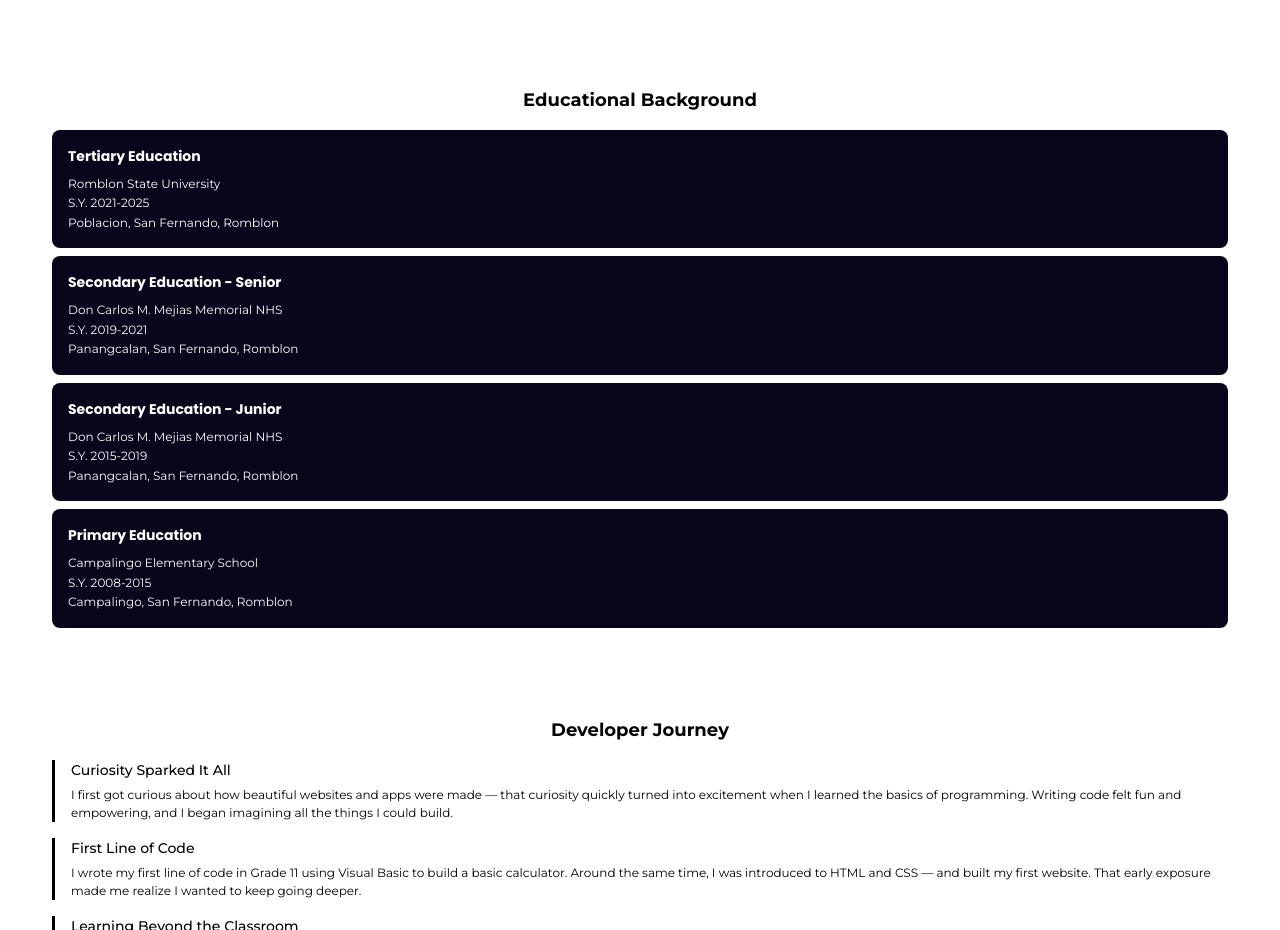
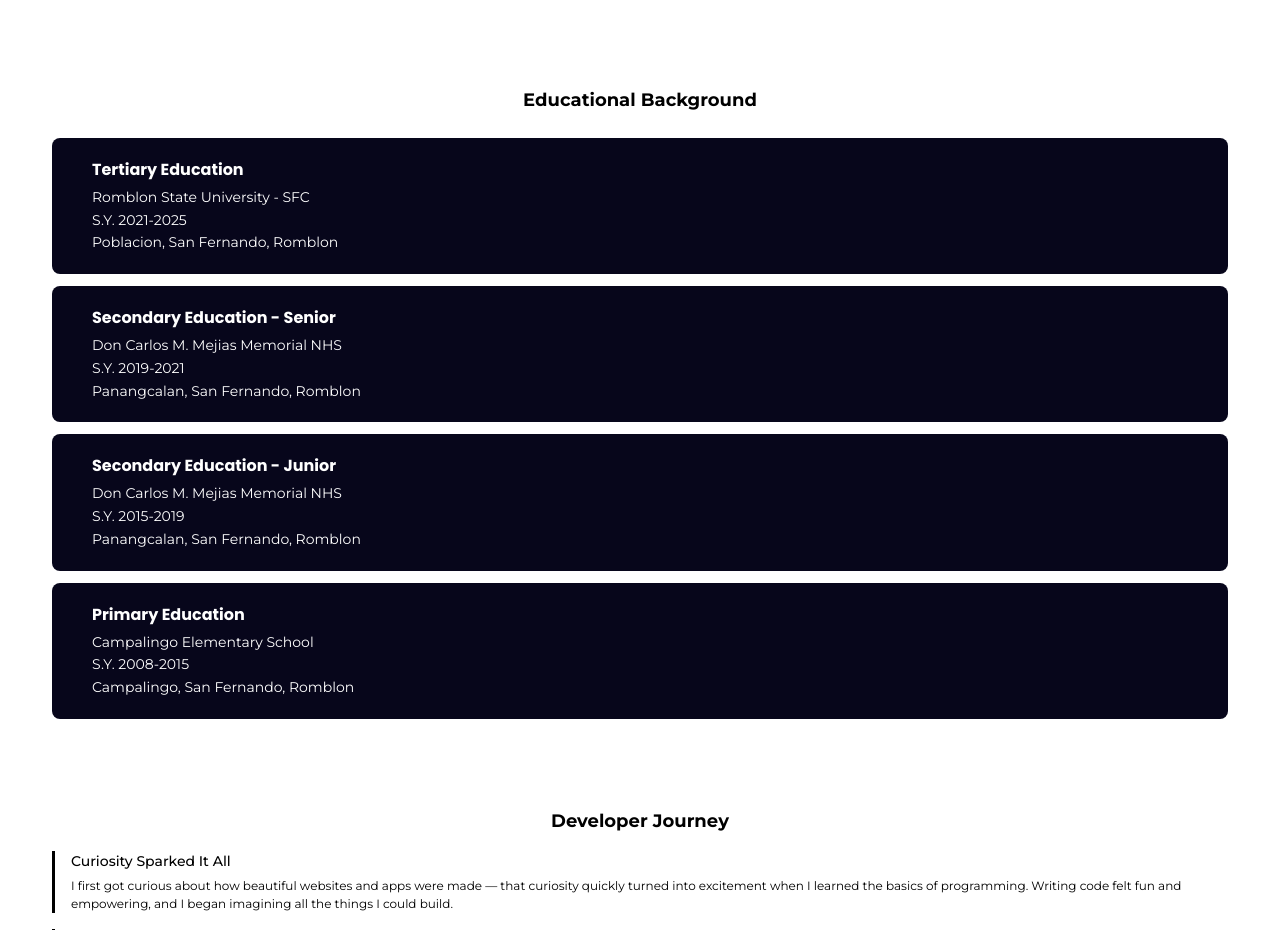
Before and after one commit to shameCanales/shame-portfolio, a React (Vite) app: page /about in a window 1280 px wide. Shown: the part 2406-3336 px from the top of the page. Built offline with nearby package versions, Linux system fonts and the light colour scheme; no server answers.

Commit message:
styled educational background section for sm viewport

```diff
--- a/src/components/EducationCard.jsx
+++ b/src/components/EducationCard.jsx
@@ -1,8 +1,8 @@
 export default function EducationCard({ title, year, name, address }) {
   return (
-    <div className="bg-[#07061B] text-white p-4 rounded-lg">
-      <h1 className="poppins-bold text-sm">{title}</h1>
-      <p className="montserrat-regular text-xs leading-relaxed mt-2">
+    <div className="bg-[#07061B] text-white p-4 sm:px-10 sm:py-5 rounded-lg">
+      <h1 className="poppins-bold 5text-sm sm:text-base">{title}</h1>
+      <p className="montserrat-regular text-xs sm:text-sm leading-relaxed mt-2 sm:mt-1">
         {name}
         <br />
         {year}
--- a/src/data.js
+++ b/src/data.js
@@ -350,7 +350,7 @@
 export const education = [
   {
     title: "Tertiary Education",
-    schoolName: "Romblon State University",
+    schoolName: "Romblon State University - SFC",
     schoolYear: "S.Y. 2021-2025",
     address: "Poblacion, San Fernando, Romblon",
   },
--- a/src/sections/CareerGoals.jsx
+++ b/src/sections/CareerGoals.jsx
@@ -7,7 +7,7 @@
     <div className="mt-12">
       <Subheading>My Career Goals</Subheading>
 
-      <div className="grid grid-cols-1 gap-4 mt-4">
+      <div className="grid grid-cols-1 gap-4  mt-4">
         {careerGoals.map((careerGoal) => (
           <GoalCard
             key={careerGoal.goalTitle}
--- a/src/sections/Education.jsx
+++ b/src/sections/Education.jsx
@@ -7,7 +7,7 @@
     <div className="">
       <Subheading>Educational Background</Subheading>
 
-      <div className="grid grid-cols-1 gap-2 mt-4">
+      <div className="grid grid-cols-1 gap-2 sm:gap-3 mt-4 sm:mt-6">
         {education.map((educ) => (
           <EducationCard
             key={educ.schoolYear}
```
